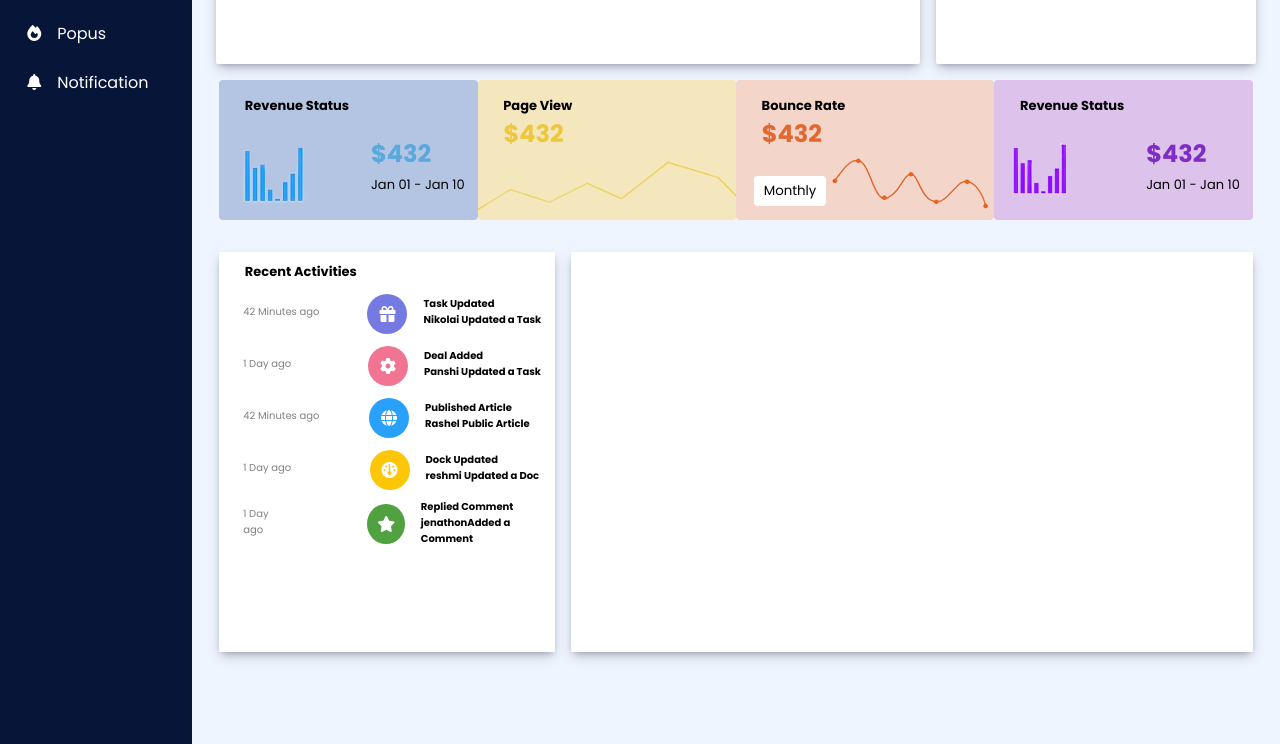
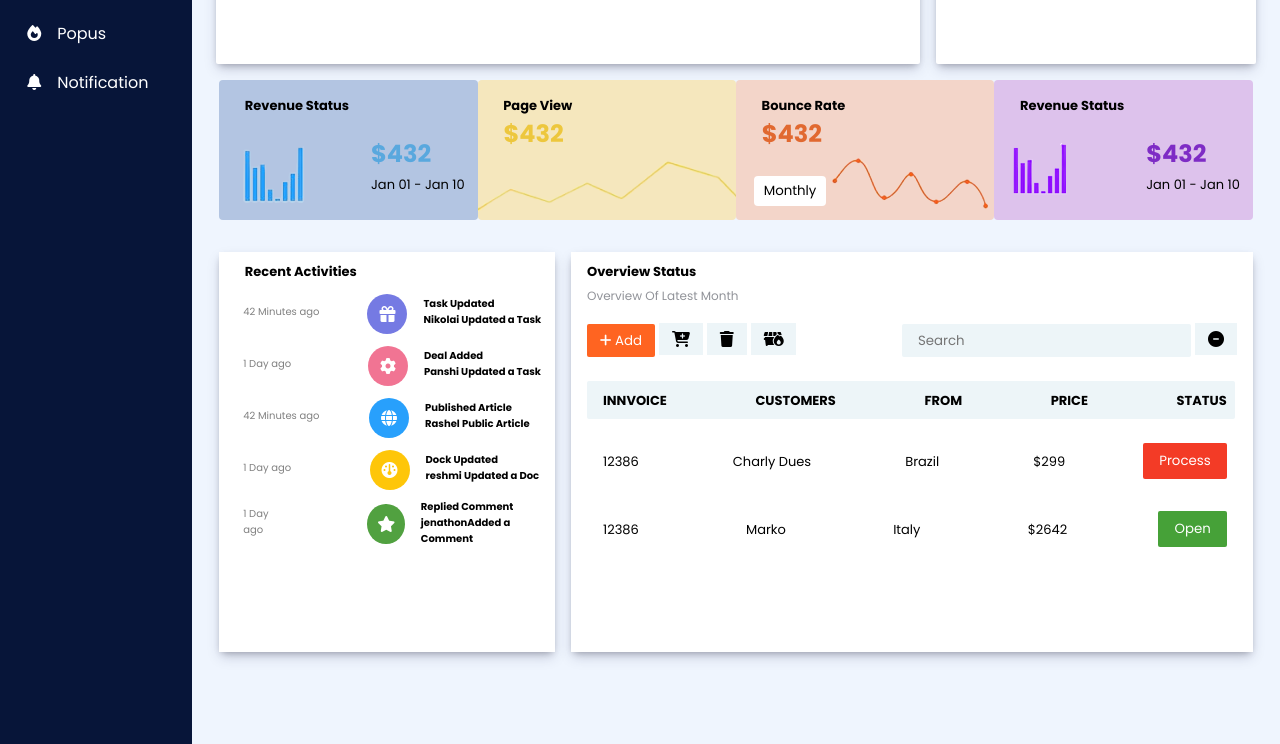
Before and after one commit to Usman-837/Admin_Dashboard, a plain HTML site: page index.html in a window 1280 px wide. Shown: the part 456-1200 px from the top of the page. Drawn offline with Linux system fonts and the light colour scheme.

Commit message:
Add lastdiv in footer

```diff
--- a/index.html
+++ b/index.html
@@ -408,7 +408,51 @@
                                     </div>
                                 </div>
                             </div>
-                            <div class="secondLastD"></div>
+                            <div class="secondLastD">
+                                <div class="headingTwo">
+                                    <p class="overview">Overview Status</p>
+                                    <span>Overview Of Latest Month</span>
+                                    <div class="twoMainInnerDivs">
+                                        <div class="firstinnerChildDiv">
+                                         <div class="ffffff">
+                                          <button><i class="fa-sharp fa-solid fa-plus"></i> Add</button>
+                                          <i class="fa-solid fa-cart-plus" id="mainFirst"></i>
+                                          <i class="fa-solid fa-trash" id="mainSecond"></i>
+                                          <i class="fa-sharp fa-solid fa-dumpster-fire" id="mainThird"></i>
+                                         </div>
+                                         <div class="sssss">
+                                          <input type="text" placeholder="Search">
+                                          <i class="fa-solid fa-circle-minus" id="mainFourth"></i>
+                                         </div>
+                                        </div>
+                                        <div class="secondinnerChildDiv">
+                                      <div style="width: 95%; margin-left: 1rem;">
+                                        <div class="inner-innerDiv1">
+                                          <p>INNVOICE</p>
+                                          <p>CUSTOMERS</p>
+                                          <p>FROM</p>
+                                          <p>PRICE</p>
+                                          <p>STATUS</p>
+                                        </div>
+                                        <div class="inner-innerDiv2" style="background: none;">
+                                          <p>12386</p>
+                                          <p>Charly Dues</p>
+                                          <p>Brazil</p>
+                                          <p>$299</p>
+                                         <button class="lasttwoBtnf">Process</button>
+                                        </div>
+                                        <div class="inner-innerDiv3" style="background: none;">
+                                          <p>12386</p>
+                                          <p>Marko</p>
+                                          <p>Italy</p>
+                                          <p>$2642</p>
+                                          <button class="lastBTnOn">Open</button>
+                                        </div>
+                                      </div>
+                                        </div>
+                                      </div>
+                                </div>
+                            </div>
                         </div>
                     </div>
                 </div>
--- a/style.css
+++ b/style.css
@@ -689,3 +689,94 @@ table{
 .style-boxFive{
     margin-left: 4.9rem;
 }
+.firstinnerChildDiv{
+    display: flex;
+    justify-content: space-between;
+    margin-top: 1rem;
+}
+.overview{
+    font-weight: bold;
+}
+.headingTwo p{
+   font-size: 13px;
+   margin-left: 1rem;
+   margin-top: .6rem;
+}
+.headingTwo span{
+    font-size: 12px;
+    color: #919399;
+    margin-left: 1rem;
+}
+.ffffff{
+    margin-left: 1rem;
+}
+.sssss{
+    margin-right: 1rem;
+}
+.ffffff button{
+    border: none;
+    outline: none;
+    background-color:#ff6421 ;
+    color: #fff;
+    padding: .4rem .8rem;
+    border-radius: 2px;
+    font-family: "Poppins";
+}
+#mainFirst , #mainSecond , #mainThird , #mainFourth{
+    background-color: #edf5f8;
+    padding: .5rem .8rem;
+}
+.sssss input{
+    border: none;
+    outline: none;
+    background-color: #edf5f8;
+    font-family: "Poppins";
+    padding: .4rem 1rem;
+    border-radius: 2px;
+}
+.inner-innerDiv1{
+    background-color: #edf5f8;
+    display: flex;
+    justify-content: space-between;
+    margin-top: 1.5rem;
+    padding-bottom: .5rem;
+    padding-right: .5rem;
+    border-radius: 2px;
+    font-weight: bold;
+}
+.inner-innerDiv2{
+    background-color: #edf5f8;
+    display: flex;
+    justify-content: space-between;
+    margin-top: 1.5rem;
+    padding-bottom: .5rem;
+    padding-right: .5rem;
+    border-radius: 2px;
+}
+.inner-innerDiv3{
+    background-color: #edf5f8;
+    display: flex;
+    justify-content: space-between;
+    margin-top: 1.5rem;
+    padding-bottom: .5rem;
+    padding-right: .5rem;
+    border-radius: 2px;
+}
+.lastBTnOn{
+    border: none;
+    outline: none;
+    padding: .5rem 1rem;
+    font-family: "Poppins";
+    background-color: #46a138;
+    color: #fff;
+    border-radius: 2px;
+}
+.lasttwoBtnf{
+    border: none;
+    outline: none;
+    padding: .5rem 1rem;
+    font-family: "Poppins";
+    background-color: #f33b26;
+    color: #fff;
+    border-radius: 2px;
+}
```
